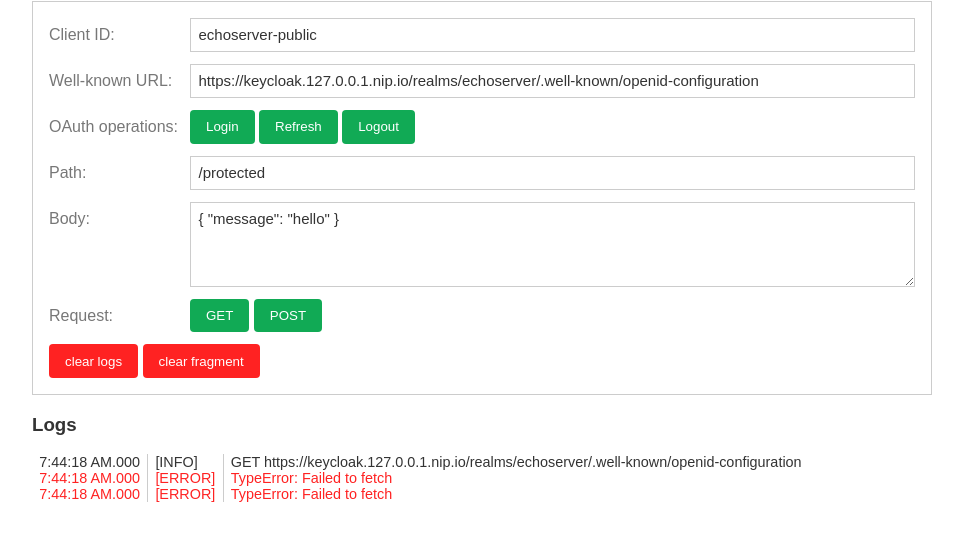
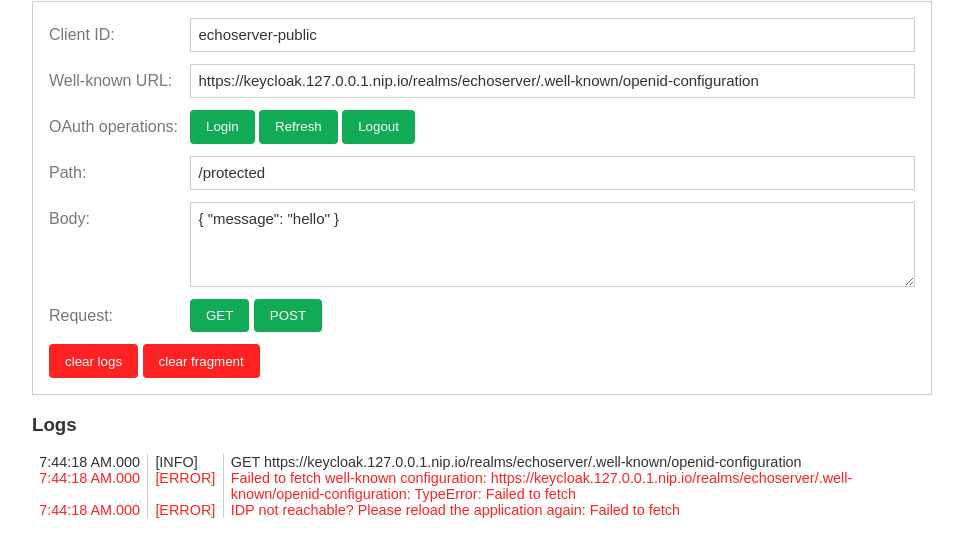
Before and after one commit to tsaarni/echoserver, a website: page apps/oauth.html in a window 1280 px wide. Shown: the part 79-636 px from the top of the page, without its empty margins (158-1121 px from the left). Drawn offline with Linux system fonts and the light colour scheme; no server answers.

Commit message:
better error messages

```diff
--- a/apps/oauth.html
+++ b/apps/oauth.html
@@ -129,7 +129,7 @@
           log.info('No token received, please log in');
         }
       } catch (error) {
-        log.error(error);
+        log.error(`IDP not reachable? Please reload the application again: ${error.message}`);
       }
     </script>
   </body>
--- a/apps/oauth.js
+++ b/apps/oauth.js
@@ -132,11 +132,12 @@ class OAuth {
       this.#log.info(`GET ${this.#wellKnownEndpoint}`);
       const response = await fetch(this.#wellKnownEndpoint);
       if (!response.ok) {
+        this.#log.error(`Failed to fetch well-known configuration: ${response.status}`);
         throw new Error('Failed to fetch well-known configuration');
       }
       return response.json();
     } catch (error) {
-      this.#log.error(error);
+      this.#log.error(`Failed to fetch well-known configuration: ${this.#wellKnownEndpoint}: ${error}`);
       throw error;
     }
   }
```
